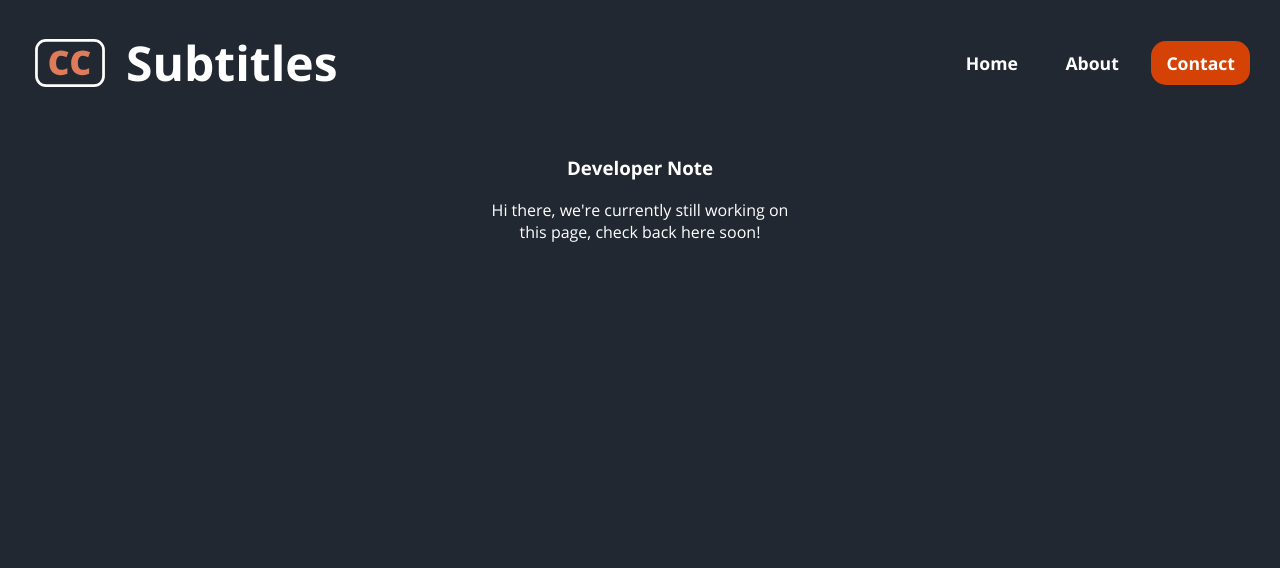
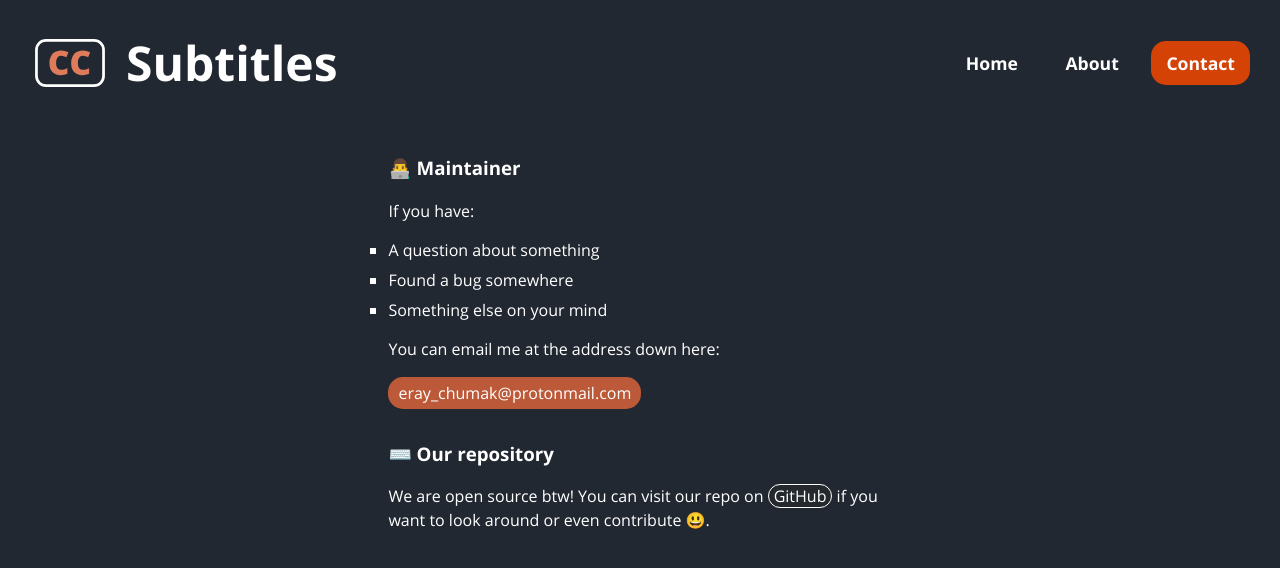
Before and after one commit to iNeedSubs/legacy, a Vue app: page /contact in a window 1280 px wide. Shown: the top 568 px of the page. Built offline with nearby package versions, Linux system fonts and the light colour scheme.

Commit message:
Add 'Maintainer' and 'Our repository' sections

```diff
--- a/src/views/Contact.vue
+++ b/src/views/Contact.vue
@@ -1,14 +1,32 @@
 <template>
   <main>
-    <h3>Developer Note</h3>
-    <p>Hi there, we're currently still working on this page, check back here soon!</p>
+    <section>
+      <h3>👨‍💻 Maintainer</h3>
+      <p>If you have:</p>
+      <ul>
+        <li>A question about something</li>
+        <li>Found a bug somewhere</li>
+        <li>Something else on your mind</li>
+      </ul>
+      <p>You can email me at the address down here:</p>
+      <a class="email" href="mailto:eray_chumak@protonmail.com">eray_chumak@protonmail.com</a>
+    </section>
+    <section>
+      <h3>⌨️ Our repository</h3>
+      <p>
+        We are open source btw! You can visit our repo on <a class="github" href="https://github.com/Spimy/Subtitles">GitHub</a> if
+        you want to look around or even contribute 😃.
+      </p>
+    </section>
   </main>
 </template>
 
 <style lang="scss" scoped>
 main {
-  padding: 30px;
-  text-align: center;
+  display: grid;
+  gap: 2em;
+  justify-content: center;
+  padding: 0 30px 30px 30px;
 }
 
 h3 {
@@ -16,8 +34,41 @@ h3 {
   font-family: 'Open Sans Bold', sans-serif;
 }
 
+ul {
+  margin: 1em 0;
+  list-style-type:square;
+
+  li {
+    margin: .5em 0;
+  }
+}
+
 p {
-  margin: 0 auto;
-  max-width: 35ch;
+  max-width: 55ch;
+  line-height: 1.5em;
+}
+
+a {
+  border-radius: 15px;
+  background: #BC5938;
+  padding: 0 5px;
+}
+
+.email {
+  margin-top: 1em;
+  display: inline-block;
+  padding: 5px 10px;
+}
+
+.github {
+  background: #24292e;
+  border: 1px solid white;
+}
+
+
+@media only screen and (min-width: 800px) {
+  main {
+    padding: 30px;
+  }
 }
 </style>
```
